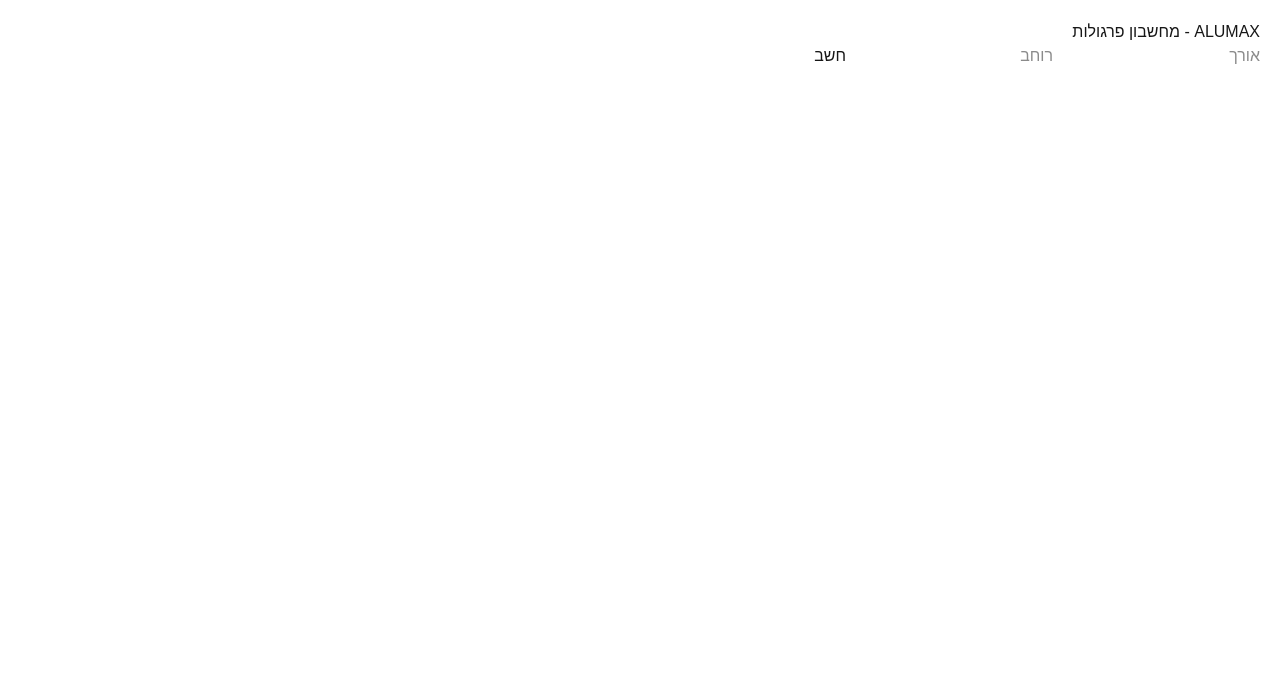
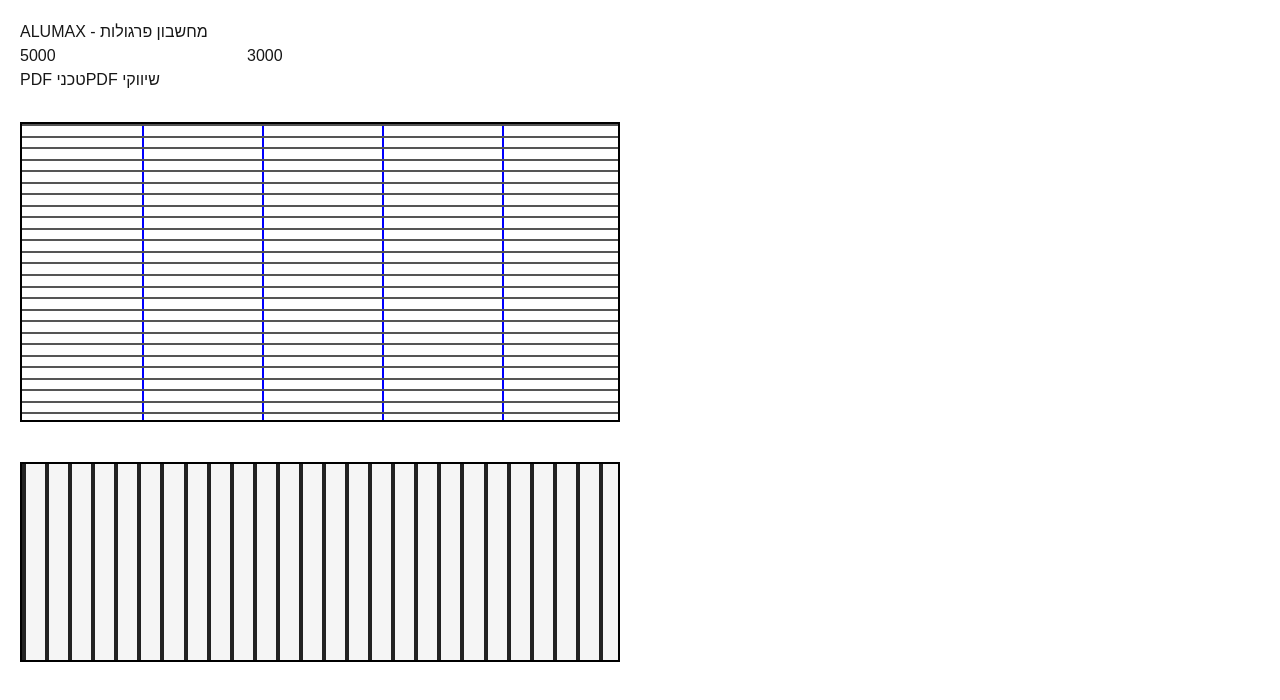
Before and after one commit to eranioa-prog/alumax-pergola-builder, a Next.js app: page / in a window 1280 px wide. Shown: the top 700 px of the page. Built offline with nearby package versions, Linux system fonts and the light colour scheme.

Commit message:
full page with pdf and preview

```diff
--- a/app/page.tsx
+++ b/app/page.tsx
@@ -1,148 +1,140 @@
 "use client";
 
-import { useState } from "react";
+import { useRef, useState } from "react";
+import html2canvas from "html2canvas";
+import jsPDF from "jspdf";
 
-/* ================= הדמיה ================= */
+export default function Page() {
+  const [width, setWidth] = useState(5000);
+  const [depth, setDepth] = useState(3000);
 
-function PergolaPreview({
-  width,
-  length,
-  fields,
-  divisions,
-}: {
-  width: number;
-  length: number;
-  fields: number;
-  divisions: number;
-}) {
-  const svgWidth = 800;
-  const svgHeight = 400;
+  const techRef = useRef<HTMLDivElement>(null);
+  const marketingRef = useRef<HTMLDivElement>(null);
 
-  const scale = Math.min(600 / length, 300 / width);
+  // חישוב חלוקות
+  const frameWidth = 40;
+  const divisionWidth = 40;
 
-  const drawLength = length * scale;
-  const drawWidth = width * scale;
+  const netWidth = width - frameWidth * 2;
+  const fields = Math.round(netWidth / 1000);
+  const divisions = fields - 1;
 
-  const startX = (svgWidth - drawLength) / 2;
-  const startY = (svgHeight - drawWidth) / 2;
+  const fieldWidth = netWidth / fields;
 
-  const fieldWidth = drawLength / fields;
+  // חישוב הצללות
+  const shadingWidth = 100;
+  const gap = 10;
+
+  const netDepth = depth - frameWidth * 2;
+  const shadingCount = Math.floor(netDepth / (shadingWidth + gap));
+
+  // ================= PDF =================
+
+  const generatePDF = async (type: "tech" | "marketing") => {
+    const element = type === "tech" ? techRef.current : marketingRef.current;
+    if (!element) return;
+
+    const canvas = await html2canvas(element);
+    const img = canvas.toDataURL("image/png");
+
+    const pdf = new jsPDF("l", "mm", "a4");
+    pdf.addImage(img, "PNG", 10, 10, 280, 150);
+
+    pdf.save(type === "tech" ? "pergola-tech.pdf" : "pergola-marketing.pdf");
+  };
 
   return (
-    <div style={{ marginTop: 30 }}>
-      <h2>שרטוט פרגולה</h2>
+    <div style={{ padding: 20, fontFamily: "Arial" }}>
+      <h1>ALUMAX - מחשבון פרגולות</h1>
 
-      <svg
-        width="100%"
-        height="400"
-        viewBox={`0 0 ${svgWidth} ${svgHeight}`}
-        style={{ background: "#f1f5f9", borderRadius: 10 }}
+      {/* קלטים */}
+      <div style={{ display: "flex", gap: 20 }}>
+        <input
+          type="number"
+          value={width}
+          onChange={(e) => setWidth(Number(e.target.value))}
+        />
+        <input
+          type="number"
+          value={depth}
+          onChange={(e) => setDepth(Number(e.target.value))}
+        />
+      </div>
+
+      <button onClick={() => generatePDF("tech")}>PDF טכני</button>
+      <button onClick={() => generatePDF("marketing")}>
+        PDF שיווקי
+      </button>
+
+      {/* ================= שרטוט עליון ================= */}
+      <div
+        ref={techRef}
+        style={{
+          marginTop: 30,
+          border: "2px solid black",
+          width: 600,
+          height: 300,
+          position: "relative",
+        }}
       >
-        {/* מסגרת */}
-        <rect
-          x={startX}
-          y={startY}
-          width={drawLength}
-          height={drawWidth}
-          fill="white"
-          stroke="black"
-          strokeWidth="4"
-        />
+        {/* חלוקות */}
+        {Array.from({ length: divisions }).map((_, i) => (
+          <div
+            key={i}
+            style={{
+              position: "absolute",
+              left: ((i + 1) * 600) / fields,
+              top: 0,
+              bottom: 0,
+              width: 2,
+              background: "blue",
+            }}
+          />
+        ))}
 
-        {/* חלוקות */}
-        {Array.from({ length: divisions }).map((_, i) => {
-          const x = startX + fieldWidth * (i + 1);
-          return (
-            <line
-              key={i}
-              x1={x}
-              y1={startY}
-              x2={x}
-              y2={startY + drawWidth}
-              stroke="blue"
-              strokeWidth="2"
-            />
-          );
-        })}
+        {/* הצללות */}
+        {Array.from({ length: shadingCount }).map((_, i) => (
+          <div
+            key={i}
+            style={{
+              position: "absolute",
+              top: (i * 300) / shadingCount,
+              left: 0,
+              right: 0,
+              height: 2,
+              background: "#555",
+            }}
+          />
+        ))}
+      </div>
 
-        {/* שדות */}
-        {Array.from({ length: fields }).map((_, i) => {
-          const x = startX + fieldWidth * i + fieldWidth / 2;
-          return (
-            <text
-              key={i}
-              x={x}
-              y={startY + 20}
-              textAnchor="middle"
-              fontSize="12"
-            >
-              שדה {i + 1}
-            </text>
-          );
-        })}
-      </svg>
+      {/* ================= שרטוט חזית ================= */}
+      <div
+        ref={marketingRef}
+        style={{
+          marginTop: 40,
+          border: "2px solid black",
+          width: 600,
+          height: 200,
+          position: "relative",
+          background: "#f5f5f5",
+        }}
+      >
+        {/* קורות */}
+        {Array.from({ length: shadingCount }).map((_, i) => (
+          <div
+            key={i}
+            style={{
+              position: "absolute",
+              left: (i * 600) / shadingCount,
+              top: 0,
+              bottom: 0,
+              width: 4,
+              background: "#222",
+            }}
+          />
+        ))}
+      </div>
     </div>
   );
 }
-
-/* ================= חישוב ================= */
-
-function calculatePergola(length: number) {
-  const raw = length / 1000;
-
-  const fields =
-    raw % 1 <= 0.5 ? Math.floor(raw) : Math.ceil(raw);
-
-  const divisions = fields - 1;
-
-  return { fields, divisions };
-}
-
-/* ================= דף ראשי ================= */
-
-export default function Home() {
-  const [length, setLength] = useState("");
-  const [width, setWidth] = useState("");
-  const [result, setResult] = useState<any>(null);
-
-  const handleCalculate = () => {
-    if (!length || !width) return;
-
-    const calc = calculatePergola(Number(length));
-    setResult(calc);
-  };
-
-  return (
-    <main style={{ padding: 20, direction: "rtl", fontFamily: "Arial" }}>
-      <h1>ALUMAX - מחשבון פרגולות</h1>
-
-      <div style={{ marginBottom: 20 }}>
-        <input
-          placeholder="אורך"
-          value={length}
-          onChange={(e) => setLength(e.target.value)}
-        />
-        <input
-          placeholder="רוחב"
-          value={width}
-          onChange={(e) => setWidth(e.target.value)}
-        />
-        <button onClick={handleCalculate}>חשב</button>
-      </div>
-
-      {result && (
-        <>
-          <p>שדות: {result.fields}</p>
-          <p>חלוקות: {result.divisions}</p>
-
-          <PergolaPreview
-            width={Number(width)}
-            length={Number(length)}
-            fields={result.fields}
-            divisions={result.divisions}
-          />
-        </>
-      )}
-    </main>
-  );
-}
```
